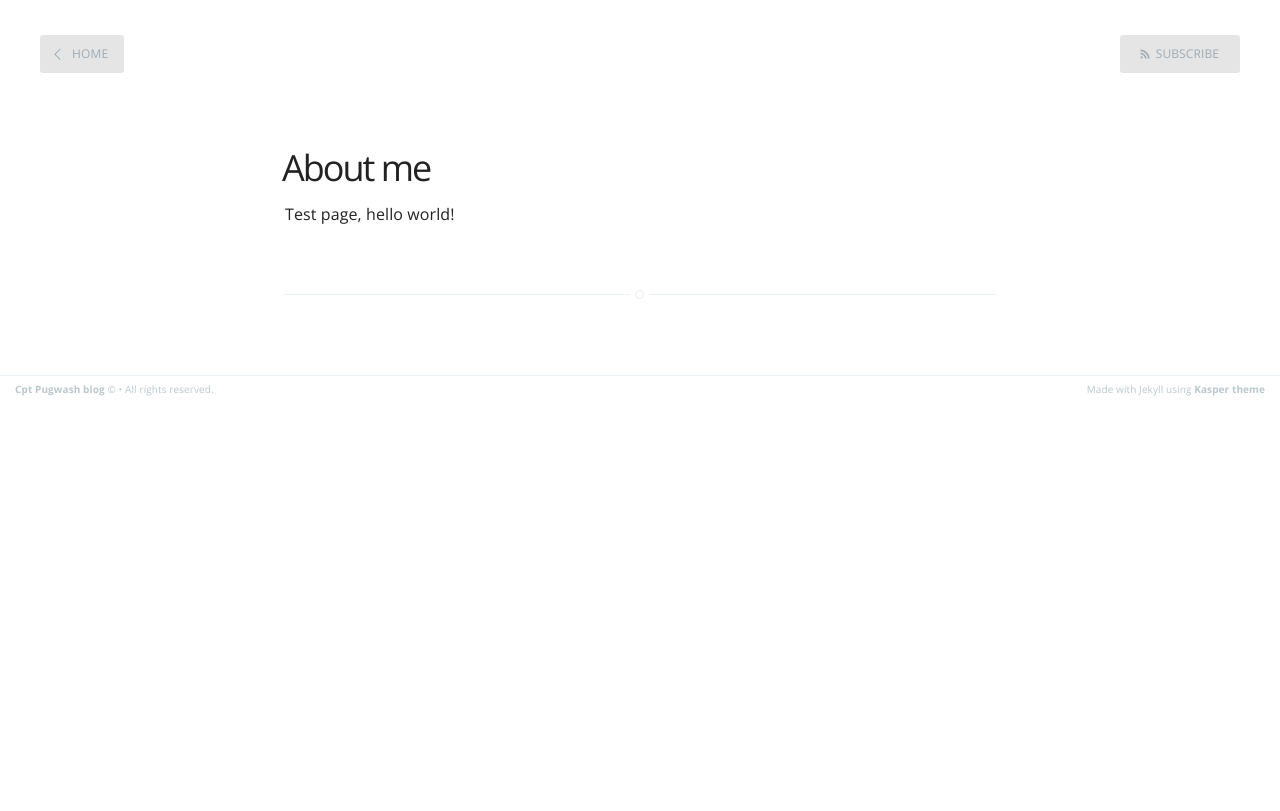
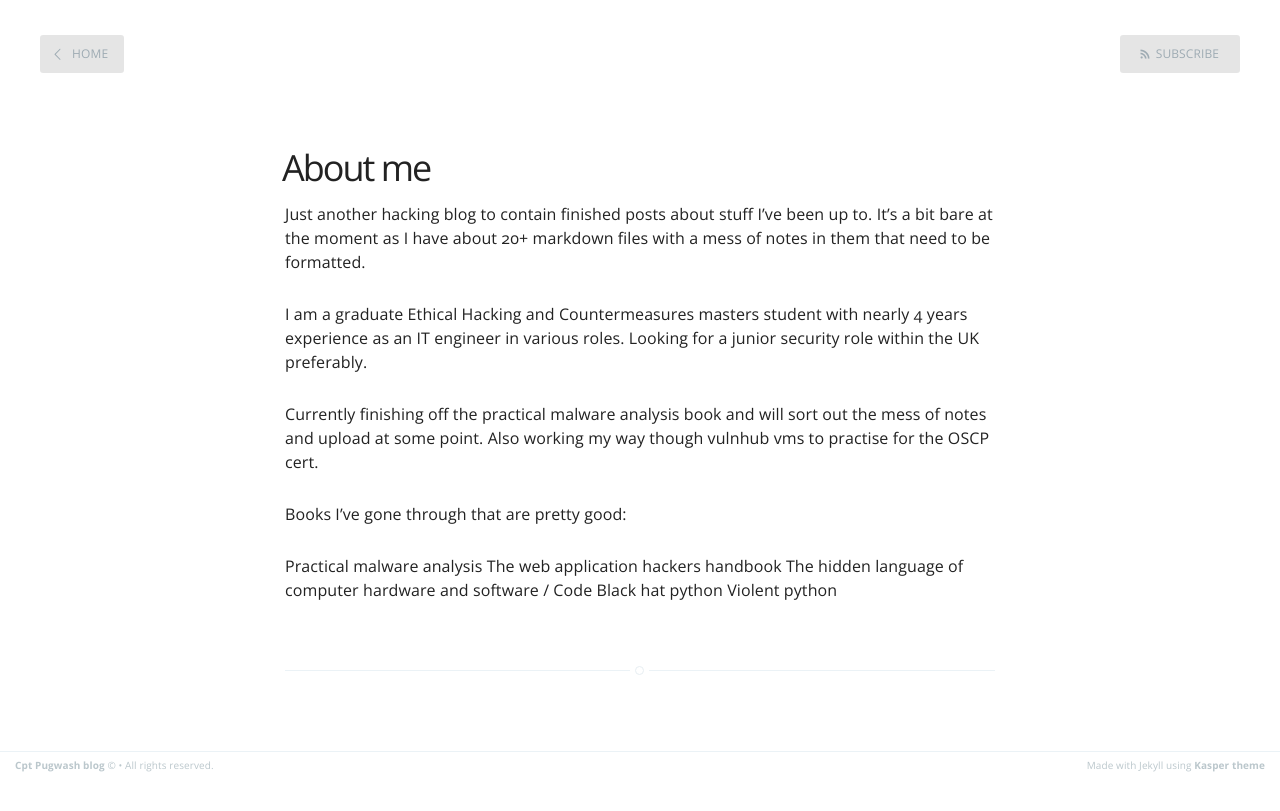
Before and after one commit to cptpugwash/cptpugwash.github.io, a Jekyll site: the page built from about.md, in a window 1280 px wide. Shown: the top 811 px of the page. Built offline with Jekyll 4.4.1, drawn with Linux system fonts in a browser that asks for light colours.

Commit message:
updated about me

```diff
--- a/about.md
+++ b/about.md
@@ -3,4 +3,16 @@ layout: page
 title: About me
 ---
 
-Test page, hello world!
+Just another hacking blog to contain finished posts about stuff I've been up to. It’s a bit bare at the moment as I have about 20+ markdown files with a mess of notes in them that need to be formatted.
+
+I am a graduate Ethical Hacking and Countermeasures masters student with nearly 4 years experience as an IT engineer in various roles. Looking for a junior security role within the UK preferably.
+
+Currently finishing off the practical malware analysis book and will sort out the mess of notes and upload at some point. Also working my way though vulnhub vms to practise for the OSCP cert.
+
+Books I've gone through that are pretty good:
+
+  Practical malware analysis
+  The web application hackers handbook
+  The hidden language of computer hardware and software / Code
+  Black hat python
+  Violent python
```
